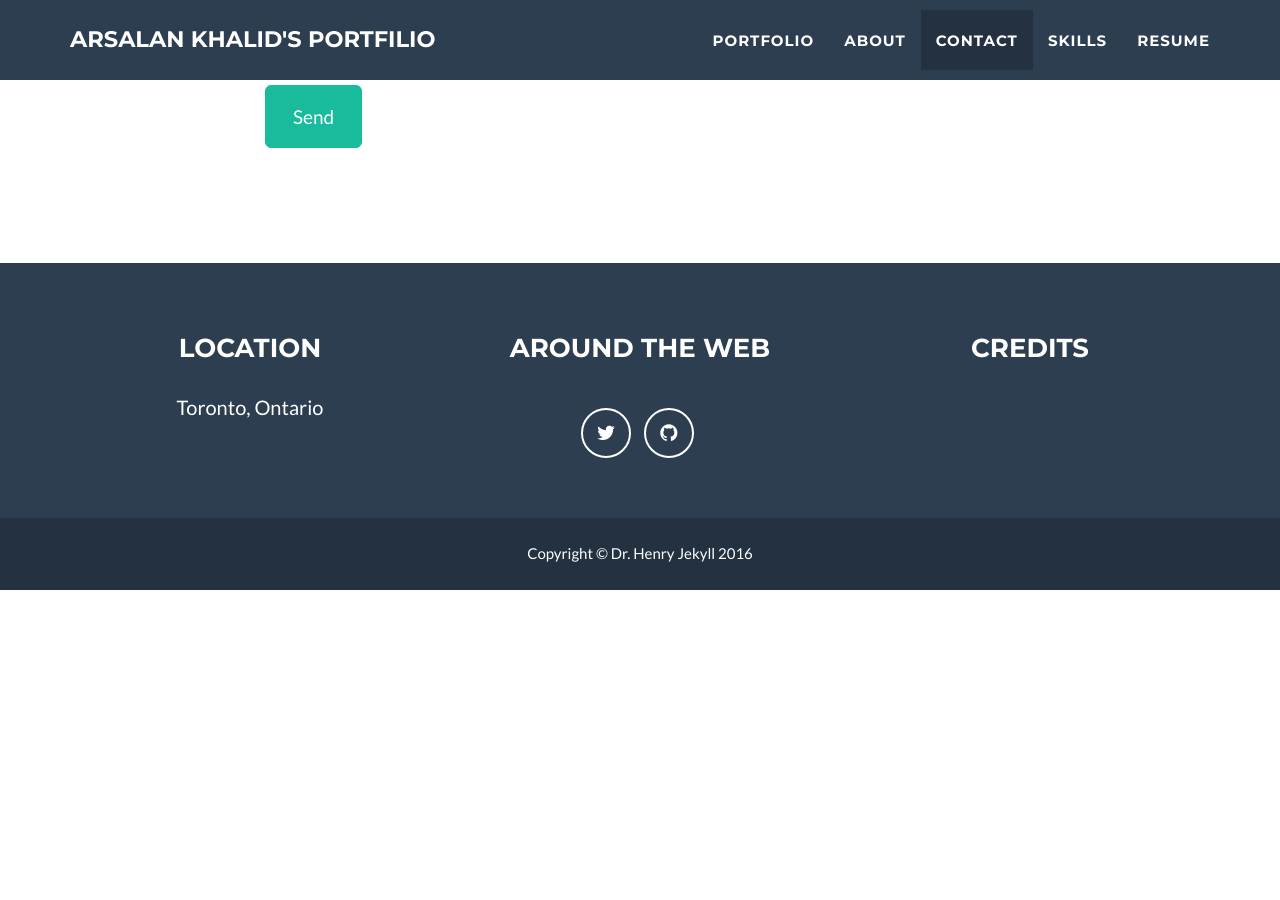
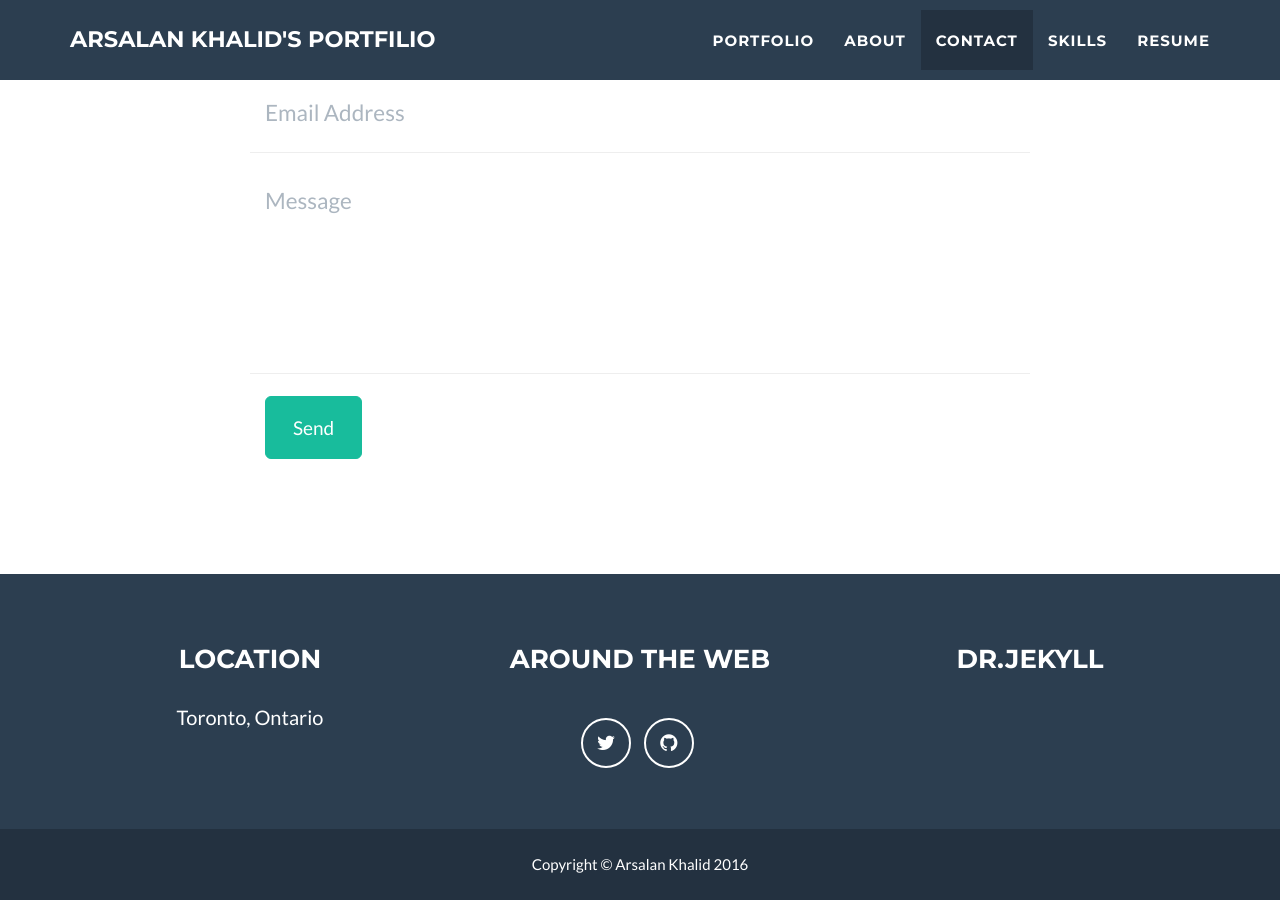
Before and after one commit to arsalankhalid/arsalankhalid.github.io, a Jekyll site: the page built from index.html, in a window 1280 px wide and 900 px high, scrolled down 2823 px. Built offline with Jekyll 4.4.1, drawn with Linux system fonts in a browser that asks for light colours; before the commit the page ends 3413 px from its top, so only the background shows below that.

Commit message:
Fixed footer and hopefully skills.html is picked up now

```diff
--- a/_config.yml
+++ b/_config.yml
@@ -31,10 +31,10 @@ color:
 
 # Footer settings
 footer:
-  copyright: Dr. Henry Jekyll
+  copyright: Arsalan Khalid
   location: Location
   social: Around the Web
-  credits: Credits
+  credits: Dr.Jekyll
 
 # Social networks usernames (many more available: google-plus, flickr, dribbble, pinterest, instagram, tumblr, linkedin, etc.)
 social:
--- a/_layouts/default.html
+++ b/_layouts/default.html
@@ -6,6 +6,7 @@
     {% include header.html %}
     {% include portfolio_grid.html %}
     {% include about.html %}
+    {% include skills.html %}
 
     {% if site.contact == "static" %}
     {% include contact_static.html %}
```
